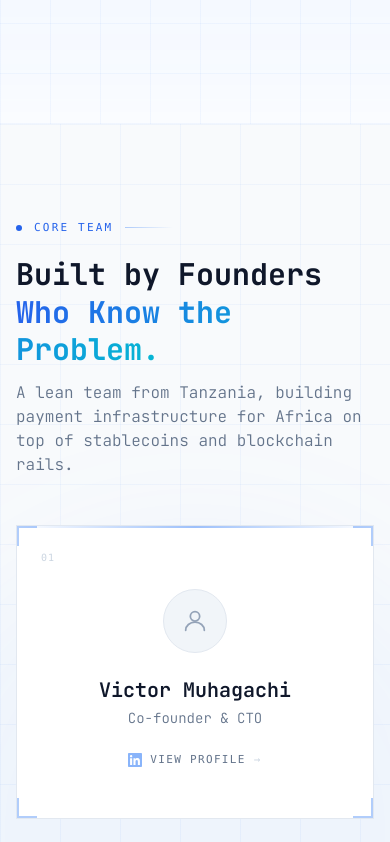
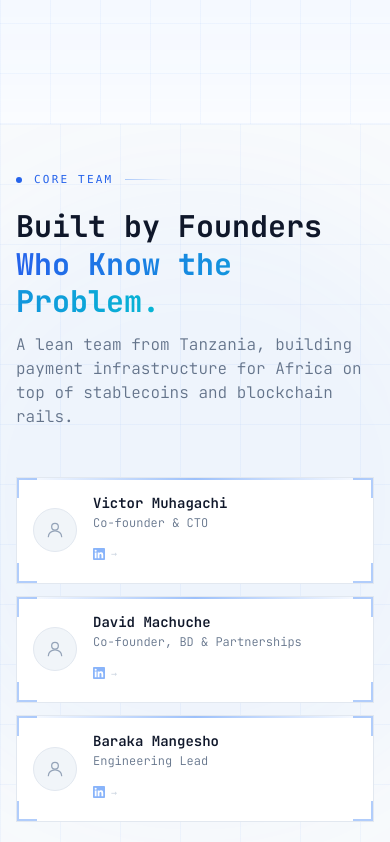
Before and after one commit to NEDA-LABS/master-landing-page-nedapay, a Next.js app: page / in a window 390 px wide. Shown: the part 6300-7142 px from the top of the page. Built offline with nearby package versions, Linux system fonts and the light colour scheme.

Commit message:
fix responsiveness

```diff
--- a/components/landing/team-section.tsx
+++ b/components/landing/team-section.tsx
@@ -40,7 +40,7 @@ function LinkedInIcon({ className }: { className?: string }) {
 
 export default function TeamSection() {
   return (
-    <section id="team" className="relative py-24 bg-slate-50 dark:bg-[#0a0a0a] overflow-hidden">
+    <section id="team" className="relative py-12 sm:py-24 bg-slate-50 dark:bg-[#0a0a0a] overflow-hidden">
       {/* Grid background */}
       <div
         className="absolute inset-0 pointer-events-none"
@@ -76,7 +76,7 @@ export default function TeamSection() {
         </div>
 
         {/* Team cards */}
-        <div className="grid grid-cols-1 sm:grid-cols-2 lg:grid-cols-3 gap-6">
+        <div className="grid grid-cols-1 sm:grid-cols-2 lg:grid-cols-3 gap-3 sm:gap-6">
           {team.map((member) => (
             <div
               key={member.tag}
@@ -94,17 +94,12 @@ export default function TeamSection() {
               {/* Hover glow */}
               <div className="absolute inset-0 opacity-0 group-hover:opacity-100 transition-opacity duration-500 pointer-events-none bg-gradient-to-b from-blue-500/[0.04] to-transparent" />
 
-              <div className="relative p-6 md:p-8">
-                {/* Tag */}
-                <div className="flex items-center mb-6">
-                  <span className="text-[10px] font-mono text-slate-300 dark:text-slate-700 tracking-widest">
-                    {member.tag}
-                  </span>
-                </div>
+              {/* Mobile: horizontal row · Desktop: vertical centred */}
+              <div className="relative p-4 sm:p-6 md:p-8 flex items-center gap-4 sm:flex-col sm:items-center sm:gap-0">
 
                 {/* Avatar */}
-                <div className="flex items-center justify-center mb-6">
-                  <div className="w-16 h-16 rounded-full bg-slate-100 dark:bg-white/[0.06] border border-slate-200 dark:border-white/10 flex items-center justify-center">
+                <div className="shrink-0 sm:mb-5 flex items-center justify-center">
+                  <div className="w-11 h-11 sm:w-16 sm:h-16 rounded-full bg-slate-100 dark:bg-white/[0.06] border border-slate-200 dark:border-white/10 flex items-center justify-center">
                     <svg
                       xmlns="http://www.w3.org/2000/svg"
                       viewBox="0 0 24 24"
@@ -113,7 +108,7 @@ export default function TeamSection() {
                       strokeWidth={1.5}
                       strokeLinecap="round"
                       strokeLinejoin="round"
-                      className="w-7 h-7 text-slate-400 dark:text-slate-600"
+                      className="w-5 h-5 sm:w-7 sm:h-7 text-slate-400 dark:text-slate-600"
                       aria-hidden="true"
                     >
                       <circle cx="12" cy="8" r="4" />
@@ -122,30 +117,25 @@ export default function TeamSection() {
                   </div>
                 </div>
 
-                {/* Name & role */}
-                <h3 className="text-xl font-semibold text-slate-900 dark:text-white mb-1 leading-snug text-center">
+                {/* Text */}
+                <div className="min-w-0 flex-1 sm:flex-none sm:text-center">
+                  <h3 className="text-sm sm:text-xl font-semibold text-slate-900 dark:text-white mb-0.5 sm:mb-1 leading-snug">
                     {member.name}
                   </h3>
-                <p className="text-slate-500 dark:text-slate-500 text-sm font-light mb-6 text-center">
+                  <p className="text-xs sm:text-sm text-slate-500 dark:text-slate-500 font-light mb-3 sm:mb-5">
                     {member.role}
                   </p>
-
-                {/* LinkedIn link */}
-                <div className="flex justify-center">
                   <Link
                     href={member.linkedin}
                     target="_blank"
                     rel="noopener noreferrer"
-                  className="inline-flex items-center gap-2 text-[11px] font-mono tracking-[0.12em] text-slate-500 dark:text-slate-500 hover:text-blue-600 dark:hover:text-blue-400 transition-colors group/link"
+                    className="inline-flex items-center gap-1.5 text-[10px] sm:text-[11px] font-mono tracking-[0.12em] text-slate-500 dark:text-slate-500 hover:text-blue-600 dark:hover:text-blue-400 transition-colors group/link"
                   >
-                  <LinkedInIcon className="w-3.5 h-3.5 text-blue-500/60 group-hover/link:text-blue-600 dark:group-hover/link:text-blue-400 transition-colors" />
-                  VIEW PROFILE
+                    <LinkedInIcon className="w-3 h-3 sm:w-3.5 sm:h-3.5 text-blue-500/60 group-hover/link:text-blue-600 dark:group-hover/link:text-blue-400 transition-colors" />
+                    <span className="hidden xs:inline sm:inline">VIEW PROFILE</span>
                     <span className="text-slate-300 dark:text-slate-700 group-hover/link:text-blue-400 transition-colors">→</span>
                   </Link>
                 </div>
-
-                {/* Bottom accent */}
-                <div className="mt-6 h-px bg-gradient-to-r from-blue-500/30 via-cyan-500/20 to-transparent opacity-0 group-hover:opacity-100 transition-opacity duration-300" />
               </div>
             </div>
           ))}
```
Lines whose indentation alone changed are shown as unchanged.
